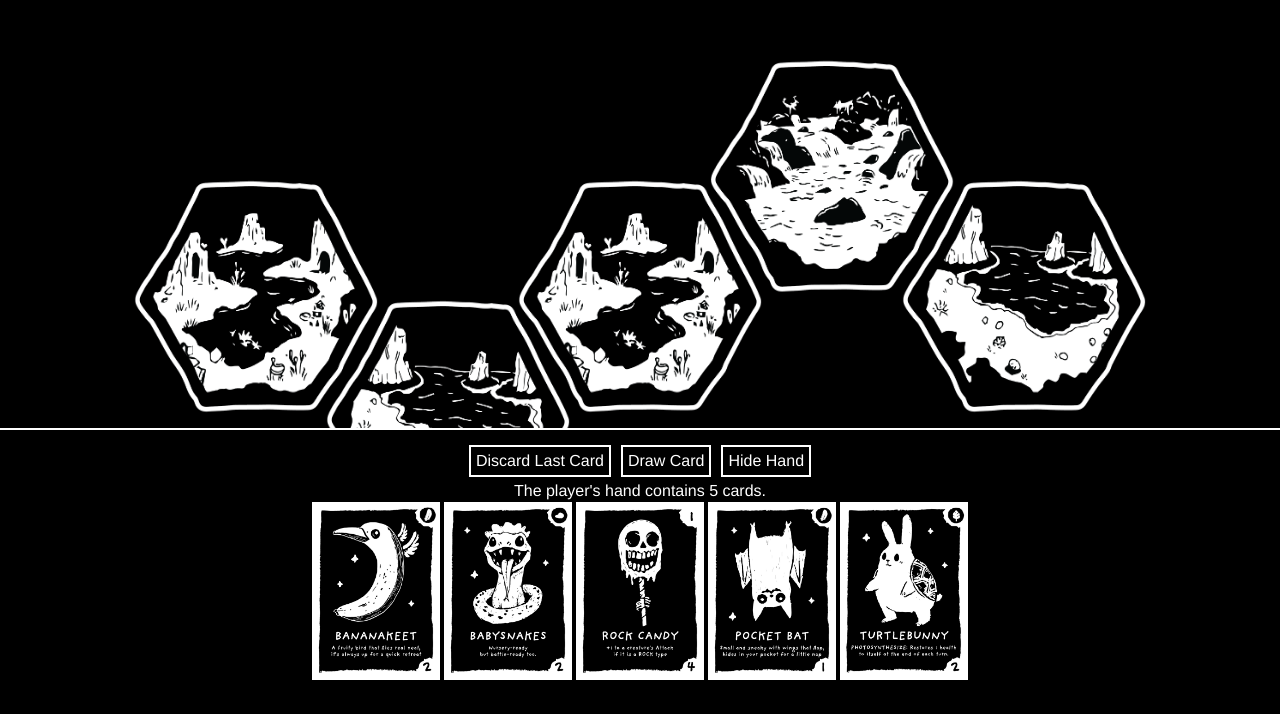
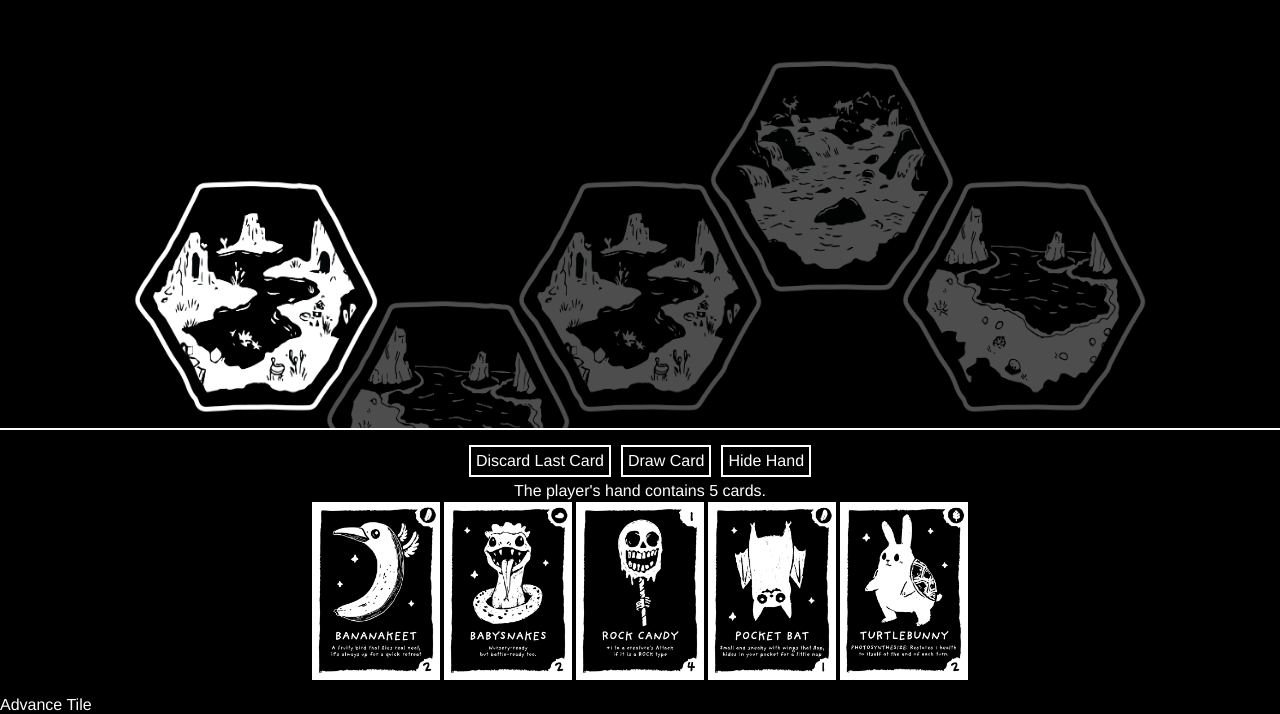
Before and after one commit to aeolion7/pet-games, a Vue app: page / in a window 1280 px wide. Shown: the part 104-818 px from the top of the page. Built offline with nearby package versions, Linux system fonts and the light colour scheme.

Commit message:
add active tile functionality

```diff
--- a/src/components/BoardTile.vue
+++ b/src/components/BoardTile.vue
@@ -3,7 +3,8 @@ import { ref } from 'vue';
 
 const props = defineProps({
   tileName: String,
-  isFlipped: Boolean
+  isFlipped: Boolean,
+  isActive: Boolean
 });
 
 function getTileImageUrl(tileName, isFlipped) {
@@ -18,7 +19,7 @@ const imgUrl = ref(getTileImageUrl(props.tileName, props.isFlipped));
 </script>
 
 <template>
-  <img class="tile" :src="imgUrl">
+  <img class="tile" :class="props.isActive ? 'is-active' : ''" :src="imgUrl">
 </template>
 
 <style>
@@ -33,6 +34,10 @@ const imgUrl = ref(getTileImageUrl(props.tileName, props.isFlipped));
   width: var(--tile-width);
   height: var(--tile-height);
   position: relative;
+}
+
+.tile:not(.is-active) {
+  opacity: 30%;
 }
 
 .tile:nth-child(1) {
--- a/src/components/GameBoard.vue
+++ b/src/components/GameBoard.vue
@@ -4,24 +4,37 @@ import { ref, nextTick } from 'vue';
 
 const numTiles = ref(5);
 const boardLayout = ref([]);
+const activeTileIdx = ref(0);
 
 const tileNames = ["BoulderHills", "CrystalCove", "MistyMountain", "PebbleBeach", "RoaringRapids", "RockslideValley", "SunnyMeadow", "WindyCliffs", "WistfulWoods"];
 
 for (let idx = 0; idx < numTiles.value; idx++) {
   const newTileName = tileNames[Math.floor(Math.random() * tileNames.length)];
-  boardLayout.value.push({ tileName: newTileName, id: `${newTileName}-${idx}`, isFlipped: false });
+  const tileObject = { tileName: newTileName, isFlipped: false };
+
+  tileObject.isActive = idx === 0 ? true : false;
+
+  boardLayout.value.push(tileObject);
 }
 
 function flipTile(tile) {
   tile.isFlipped = !tile.isFlipped;
 }
+
+function advanceActiveTile() {
+  if (activeTileIdx.value + 1 === boardLayout.value.length) return;
+
+  boardLayout.value[activeTileIdx.value++].isActive = false;
+  boardLayout.value[activeTileIdx.value].isActive = true;
+}
 </script>
 
 <template>
   <div id="game-board">
-    <BoardTile v-for="tile in boardLayout" :key="tile.id + tile.isFlipped" :tile-name="tile.tileName"
-      :is-flipped="tile.isFlipped" @click="flipTile(tile)" />
+    <BoardTile v-for="(tile, index) in boardLayout" :key="index + tile.isFlipped" :tile-name="tile.tileName"
+      :is-flipped="tile.isFlipped" :is-active="tile.isActive" @click="flipTile(tile)" />
   </div>
+  <button @click="advanceActiveTile">Advance Tile</button>
 </template>
 
 <style>
```
